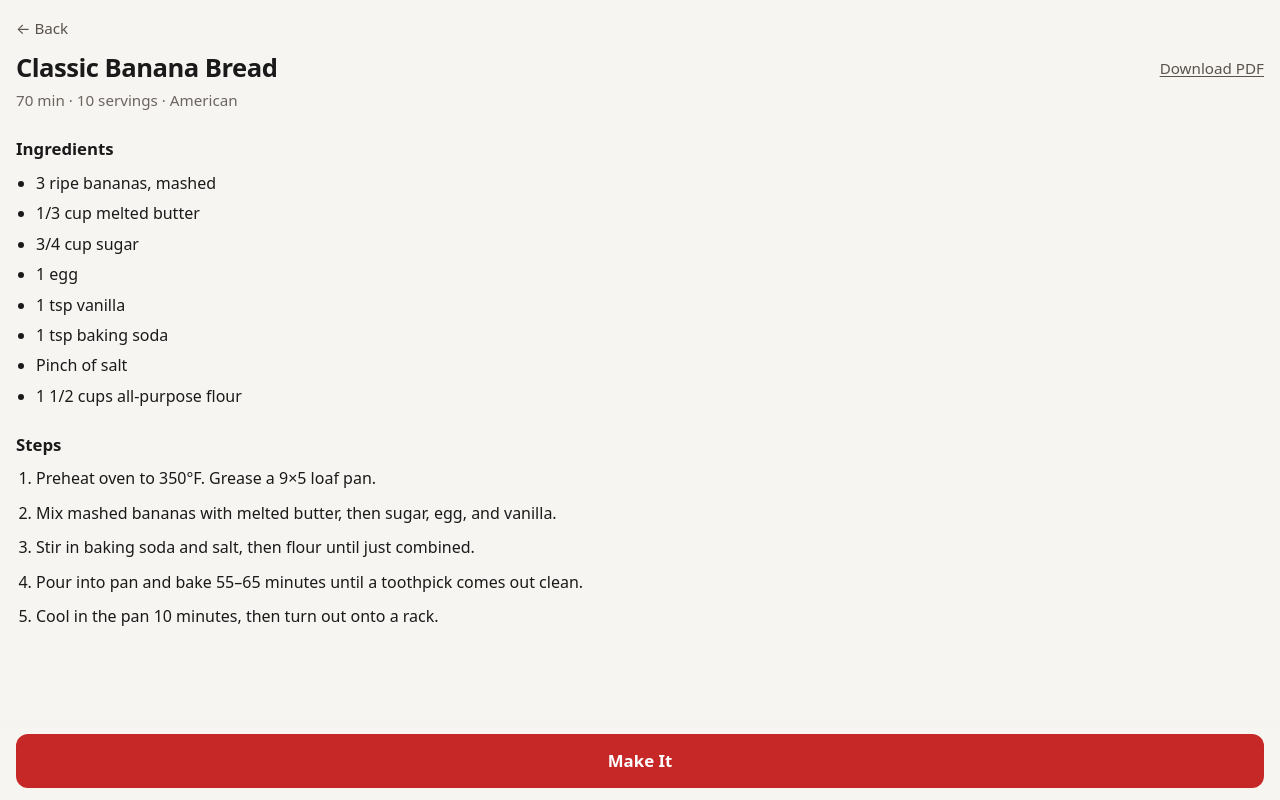
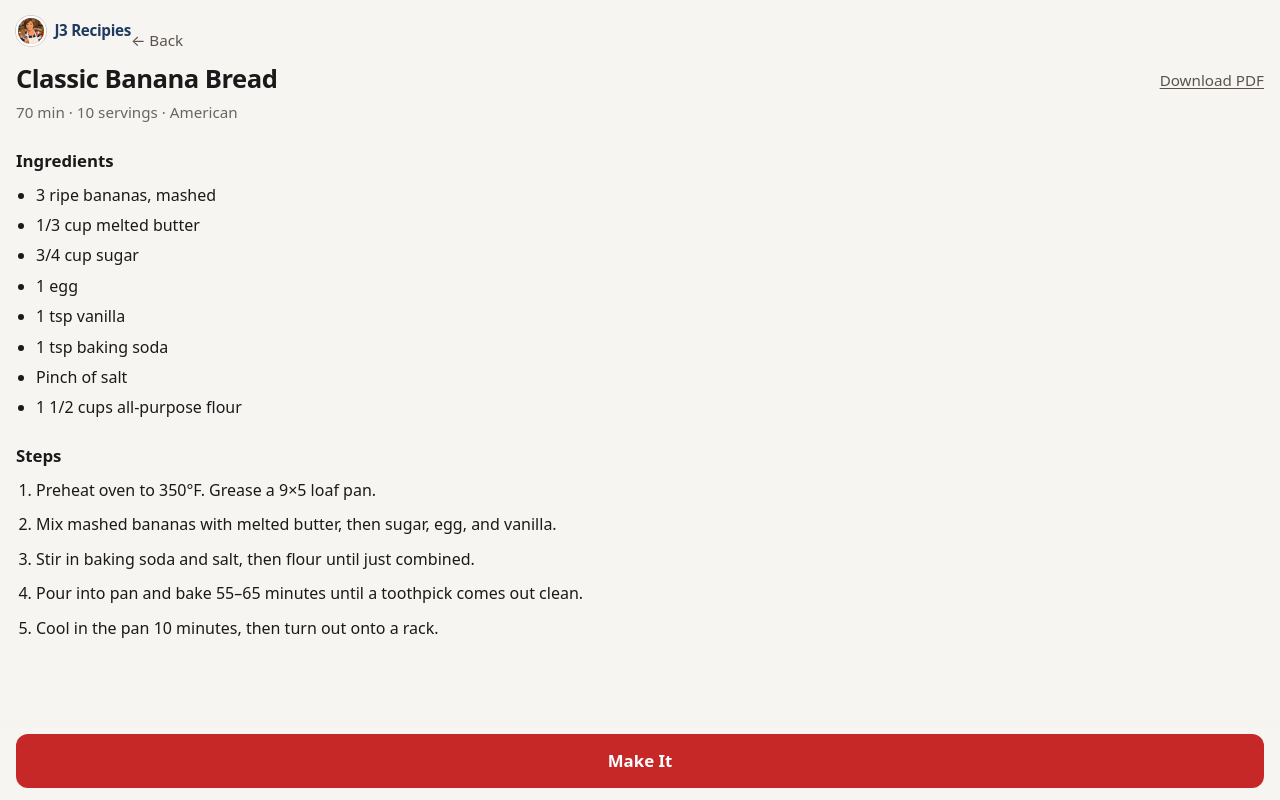
Before and after one commit to turbojones/j3-recipies, a React (Vite) app: page /recipe/banana-bread in a window 1280 px wide. Built offline with nearby package versions, Linux system fonts and the light colour scheme.

Commit message:
Add light J3 Recipies lockup on recipe detail
Small brand mark and name above the back link; no hero banner on detail.

```diff
--- a/src/index.css
+++ b/src/index.css
@@ -390,3 +390,24 @@ button {
 .sticky-cta-bar .cta {
   margin-top: 0;
 }
+
+
+.detail-brand {
+  display: inline-flex;
+  align-items: center;
+  gap: 0.55rem;
+  margin-bottom: 0.85rem;
+  text-decoration: none;
+}
+
+.detail-brand .brand-mark {
+  width: 1.85rem;
+  height: 1.85rem;
+}
+
+.detail-brand-name {
+  font-size: 0.95rem;
+  font-weight: 700;
+  letter-spacing: -0.02em;
+  color: var(--brand-navy);
+}
--- a/src/pages/RecipeDetail.tsx
+++ b/src/pages/RecipeDetail.tsx
@@ -14,6 +14,15 @@ export default function RecipeDetail() {
     return (
       <div className="page">
         <main className="content">
+          <Link to="/" className="detail-brand">
+            <img
+              src="/j3-brand.jpg"
+              alt=""
+              className="brand-mark"
+              aria-hidden="true"
+            />
+            <span className="detail-brand-name">J3 Recipies</span>
+          </Link>
           <p className="empty">Recipe not found.</p>
           <Link to="/" className="back-link">
             ← Back
@@ -36,6 +45,15 @@ export default function RecipeDetail() {
   return (
     <div className="page detail-page">
       <main className="content detail">
+        <Link to="/" className="detail-brand no-print">
+          <img
+            src="/j3-brand.jpg"
+            alt=""
+            className="brand-mark"
+            aria-hidden="true"
+          />
+          <span className="detail-brand-name">J3 Recipies</span>
+        </Link>
         <Link to="/" className="back-link no-print">
           ← Back
         </Link>
```
